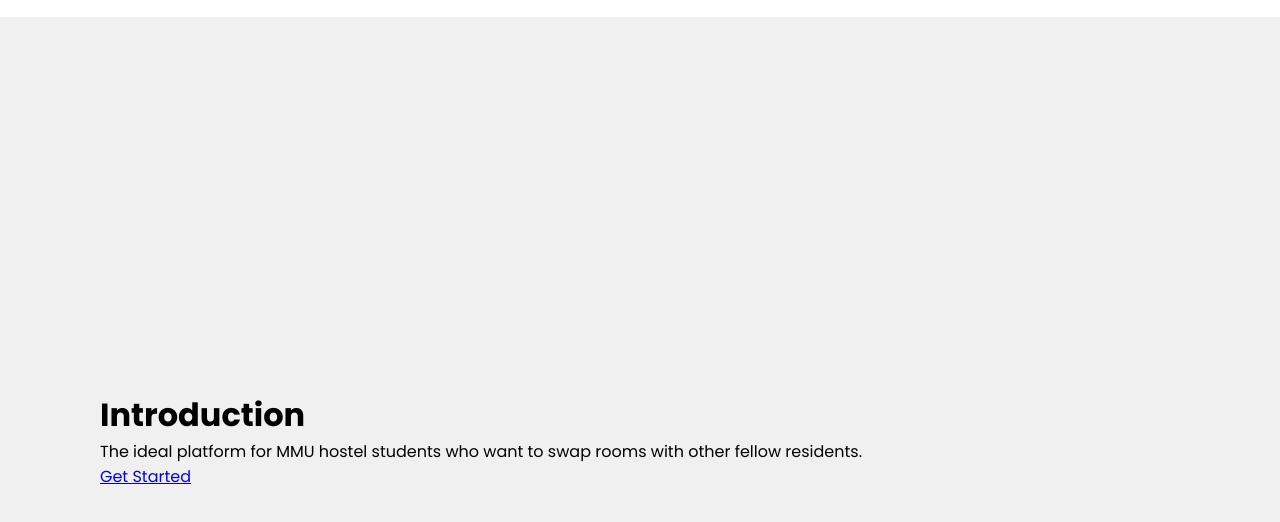
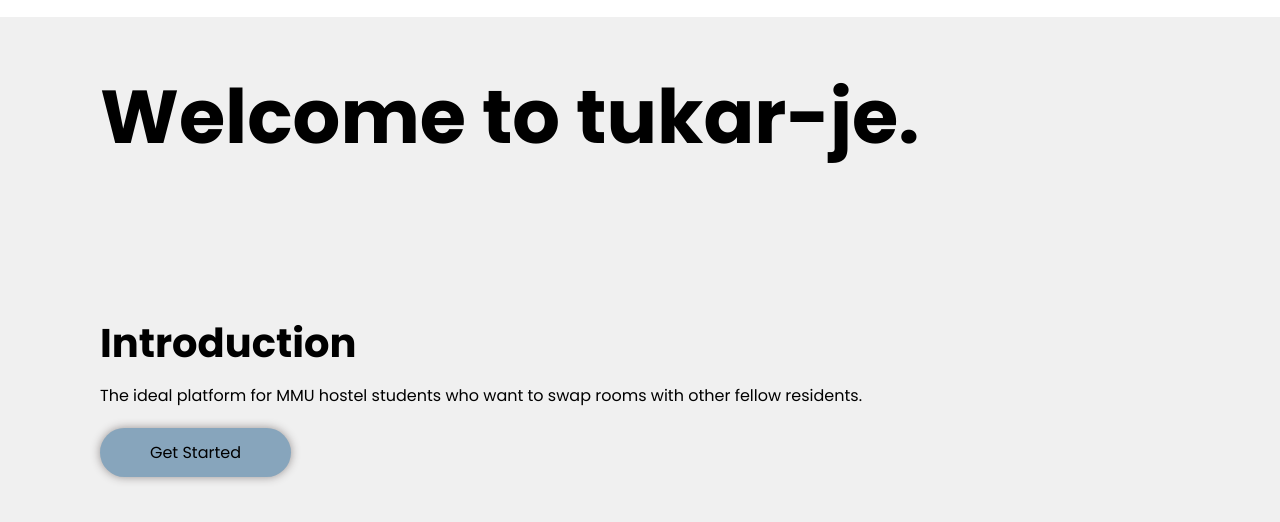
Before and after one commit to irfanazim/tukar-je, a plain HTML site: page index.html in a window 1280 px wide. Shown: the part 80-602 px from the top of the page. Drawn offline with Linux system fonts and the light colour scheme.

Commit message:
Improved homepage with added titles + new text files

```diff
--- a/index.html
+++ b/index.html
@@ -22,6 +22,10 @@
             </nav>
         </header>
 
+        <div class="title">
+            <h2>Welcome to tukar-je.</h2>
+        </div>
+
         <div class="content">
             <div class="info">
                 <h1>Introduction</h1>
--- a/style.css
+++ b/style.css
@@ -24,12 +24,37 @@ body {
     z-index: 100;
 }
 
+.title {
+    margin-top:120px; /* Adjust to ensure it appears below the header */
+    padding: 20px 100px;
+    align-items: center;
+    font-size: 50px;
+
+}
+
 .content {
-    margin-top: 120px; /* To push the content down so it doesn’t get covered by the header*/
+    margin-top:100px; /* To push the content down so it doesn’t get covered by the header*/
     padding: 20px 100px;
     display: flex;
     align-items: center;
-    height: 100vh;
+}
+
+.info h1{
+    font-size: 40px;
+}
+.info p{
+    margin: 10px 0 20px;
+}
+
+.button {
+    display: inline-block;
+    padding: 12px 50px;
+    background: rgb(135, 165, 188);
+    border-radius: 40px;
+    box-shadow: 0 0px 10px rgb(150, 145, 145);
+    font-size: 16px;
+    color: rgb(0, 0, 0);
+    text-decoration: none;
 }
 
 .logo img {
```
Also changed, not shown: dashboard.html (added), login.html (added), notification.html (added), register.html (added).
